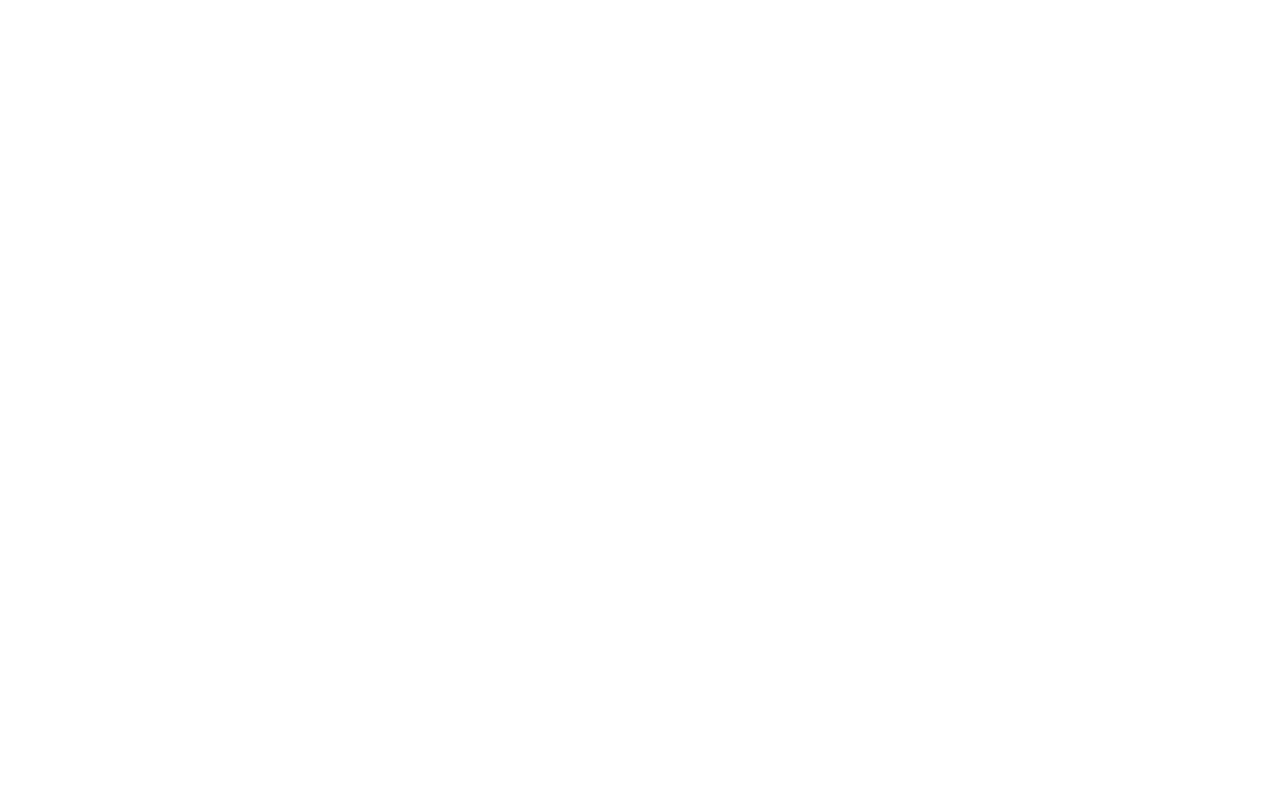
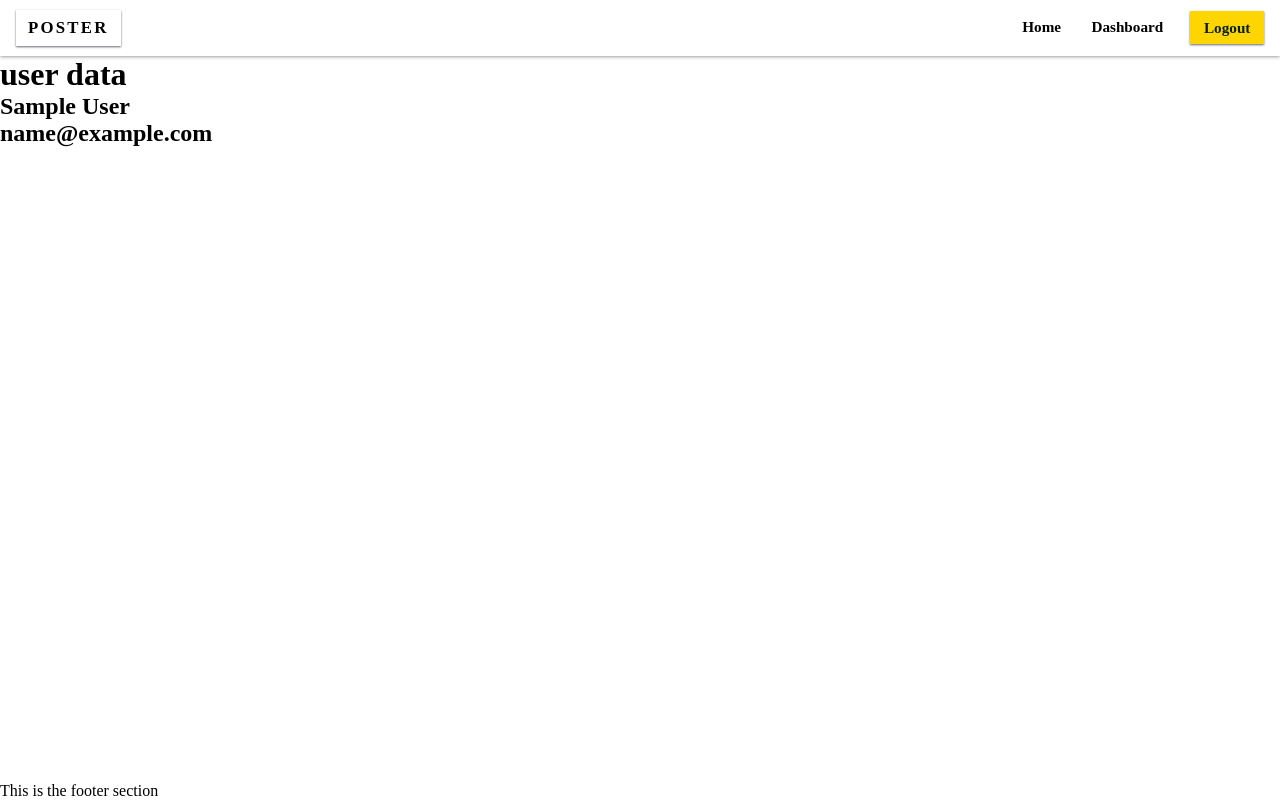
Before and after one commit to vishalkumar12323/poster, a Flask app: page / in a window 1280 px wide. Before the commit the page is empty. Run offline with Flask 3, Linux system fonts and the light colour scheme; a user stored in the database is signed in; tables that the repository leaves empty hold one stand-in row (values such as "Sample post").

Commit message:
add navbar

```diff
--- a/controllers/user_controllers.py
+++ b/controllers/user_controllers.py
@@ -22,7 +22,7 @@
         if stored_password == password:
             session["user_id"] = user_by_email.id
             session["is_logged_in"] = True
-            return redirect(url_for("/"), code=302)
+            return redirect(url_for("home"), code=302)
 
     return redirect("/login")
 
--- a/lib/connection.py
+++ b/lib/connection.py
@@ -5,8 +5,11 @@
 
 
 load_dotenv()
-url=os.getenv("SQLALCHEMY_DATABASE_URI")
-engine = create_engine(url=url)
+database_url = os.getenv("SQLALCHEMY_DATABASE_URI")
+if not database_url:
+    raise ValueError("SQLALCHEMY_DATABASE_URI environment variable is not set")
+
+engine = create_engine(url=database_url)
 
 Base = declarative_base()
 
--- a/main.py
+++ b/main.py
@@ -2,6 +2,8 @@
 from controllers.user_controllers import login_user, register_user
 from lib.connection import client, User, Post
 from sqlalchemy.orm import defer
+from typing import Any, cast
+from sqlalchemy.orm.attributes import QueryableAttribute
 import os
 from dotenv import load_dotenv
 
@@ -15,12 +17,21 @@
 def home():
     if session.get("is_logged_in"):
         user_id = session.get("user_id")
-        # Exclude password from the query
-        logged_in_user = client.query(User).filter_by(id=user_id).options(defer(User.password)).first()
+        logged_in_user = client.query(User).filter_by(id=user_id).options(defer(cast(QueryableAttribute[Any], User.password))).first()
 
         if logged_in_user:
-            return render_template('index.html', user_email=logged_in_user.email)
+            posts = client.query(Post).filter_by(user_id=user_id).all()
+
+            print(logged_in_user)
+            print(posts)
+            return render_template('index.html', user=logged_in_user, posts=posts, is_logged_in=True)
+
     return redirect(url_for("login"), code=302)
+
+
+@app.route("/dashboard")
+def dashboard():
+    return ""
 
 
 @app.route("/login", methods=["POST", "GET"])
@@ -55,5 +66,11 @@
 
 
 
+@app.route("/logout")
+def logout():
+    session.clear()
+    return redirect(url_for("login"))
+
+
 if __name__ == "__main__":
     app.run(host="localhost", port=3000, debug=True)
--- /dev/null
+++ b/static/css/navbar.css
@@ -0,0 +1,130 @@
+.poster-navbar {
+    display: flex;
+    align-items: center;
+    gap: 1rem;
+    justify-content: space-between;
+    padding: 0.6rem 1rem;
+    background: var(--nav-bg);
+    color: #000000;
+    box-shadow: 0 0 4px rgba(2, 6, 23, 0.6);
+    border-bottom: 1px solid rgba(255, 255, 255, 0.03);
+    position: sticky;
+    top: 0;
+    z-index: 40;
+}
+
+/* brand */
+.poster-brand .logo {
+    font-weight: 700;
+    font-size: 1.05rem;
+    letter-spacing: 0.14rem;
+    color: rgb(0, 0, 0);
+    text-decoration: none;
+    display: inline-flex;
+    align-items: center;
+    gap: 0.6rem;
+    padding: 0.5rem 0.75rem;
+    background: linear-gradient(90deg, rgba(255, 255, 255, 0.03), transparent);
+    box-shadow: 0 1px 2px rgba(2, 6, 23, 0.6), inset 0 -2px 0 rgba(255, 255, 255, 0.02);
+    transition: transform 220ms cubic-bezier(.2, .9, .22, 1), box-shadow 220ms;
+}
+
+.poster-brand .logo:hover {
+    transform: translateY(-1px);
+    box-shadow: 0 2px 2px rgba(56, 189, 248, 0.08), 0 1px 3px rgba(2, 6, 23, 0.6);
+}
+
+/* links */
+.poster-links {
+    list-style: none;
+    display: flex;
+    gap: 0.5rem;
+    margin: 0;
+    align-items: center;
+    flex: 1;
+    justify-content: right;
+    padding-left: 0;
+}
+
+.poster-links .link {
+    color: black;
+    text-decoration: none;
+    padding: 0.45rem 0.7rem;
+    border-radius: 8px;
+    font-weight: 600;
+    font-size: 0.95rem;
+    transition: color 160ms ease, background-color 260ms ease, transform 260ms cubic-bezier(.2, .9, .22, 1);
+    transition-delay: 80ms;
+}
+
+.poster-links .link:hover,
+.poster-links .link:focus {
+    color: var(--accent);
+    transform: translateY(-3px);
+    outline: none;
+}
+
+/* buttons */
+.poster-actions {
+    display: flex;
+    gap: 0.5rem;
+    align-items: center;
+}
+
+.btn {
+    display: inline-flex;
+    align-items: center;
+    gap: 0.6rem;
+    padding: 0.45rem 0.85rem;
+    text-decoration: none;
+    font-weight: 700;
+    font-size: 0.95rem;
+    transition: transform 190ms cubic-bezier(.2, .9, .22, 1), box-shadow 190ms, background 190ms;
+    border: none;
+    cursor: pointer;
+    user-select: none;
+    -webkit-tap-highlight-color: transparent;
+}
+
+/* primary modern gradient button */
+.btn-primary {
+    color: #042027;
+    background: linear-gradient(135deg, var(--accent) 0%, var(--accent-2) 100%);
+    box-shadow: 0 1px 2px rgba(2, 6, 23, 0.6), inset 0 -2px 0 rgba(255, 255, 255, 0.02);
+}
+
+.btn-primary:hover {
+    transition: transform 220ms cubic-bezier(.2, .9, .22, 1), box-shadow 220ms;
+    transform: translateY(-1px);
+    box-shadow: 0 2px 2px rgba(56, 189, 248, 0.08), 0 1px 3px rgba(2, 6, 23, 0.6);
+}
+
+/* ghost / outline logout */
+.btn-ghost {
+    color: #042027;
+    background: var(--muted);
+    box-shadow: 0 1px 2px rgba(2, 6, 23, 0.6), inset 0 -2px 0 rgba(255, 255, 255, 0.02);
+}
+
+.btn-ghost:hover {
+    transition: transform 220ms cubic-bezier(.2, .9, .22, 1), box-shadow 220ms;
+    transform: translateY(-1px);
+    box-shadow: 0 2px 2px rgba(56, 189, 248, 0.08), 0 1px 3px rgba(2, 6, 23, 0.6);
+}
+
+/* small screen */
+@media (max-width:640px) {
+    .poster-links {
+        display: none;
+    }
+
+    .poster-navbar {
+        gap: 0.5rem;
+        padding: 0.5rem;
+    }
+
+    .poster-brand .logo {
+        font-size: 0.95rem;
+        padding: 0.45rem 0.6rem;
+    }
+}
--- /dev/null
+++ b/static/css/style.css
@@ -0,0 +1,24 @@
+* {
+    margin: 0;
+    padding: 0;
+    box-sizing: border-box;
+}
+
+:root {
+    --bg: #f9f9f9;
+    --nav-bg: linear-gradient(90deg, #ffffff 20%, #ffffff 100%);
+    --muted: #ffd500;
+    --accent: #51fd62;
+    --accent-2: #00ef7b;
+}
+
+body {
+    min-height: 100vh;
+    display: flex;
+    flex-direction: column;
+}
+
+
+footer {
+    margin-top: auto;
+}
--- a/templates/footer.html
+++ b/templates/footer.html
@@ -1,4 +1,6 @@
 
-
+<footer>
+    <p>This is the footer section</p>
+</footer>
 </body>
 </html>
--- a/templates/head.html
+++ b/templates/head.html
@@ -3,6 +3,14 @@
   <head>
     <meta charset="UTF-8" />
     <meta name="viewport" content="width=device-width, initial-scale=1.0" />
+    <link
+      rel="stylesheet"
+      href="{{url_for('static', filename='css/style.css')}}"
+    />
+    <link
+      rel="stylesheet"
+      href="{{url_for('static', filename='css/navbar.css')}}"
+    />
     <title>Poster</title>
   </head>
   <body>
--- a/templates/index.html
+++ b/templates/index.html
@@ -1,3 +1,5 @@
-{% include 'head.html' %}
-<h1></h1>
+{% include 'head.html' %} {% include 'navbar.html' %}
+<h1>user data</h1>
+<h2>{{user["name"]}}</h2>
+<h2>{{user["email"]}}</h2>
 {% include 'footer.html' %}
--- /dev/null
+++ b/templates/navbar.html
@@ -0,0 +1,18 @@
+<nav class="poster-navbar" role="navigation" aria-label="Main navigation">
+  <div class="poster-brand">
+    <a href="{{ url_for('home') }}" class="logo" title="POSTER home">POSTER</a>
+  </div>
+
+  <ul class="poster-links">
+    <li><a href="{{ url_for('home') }}" class="link">Home</a></li>
+    <li><a href="{{ url_for('dashboard') }}" class="link">Dashboard</a></li>
+  </ul>
+
+  <div class="poster-actions">
+    {% if is_logged_in %}
+    <a href="{{ url_for('logout') }}" class="btn btn-ghost">Logout</a>
+    {% else %}
+    <a href="{{ url_for('login') }}" class="btn btn-primary">Login</a>
+    {% endif %}
+  </div>
+</nav>
```
Also changed, not shown: statuc/index.css (deleted).
